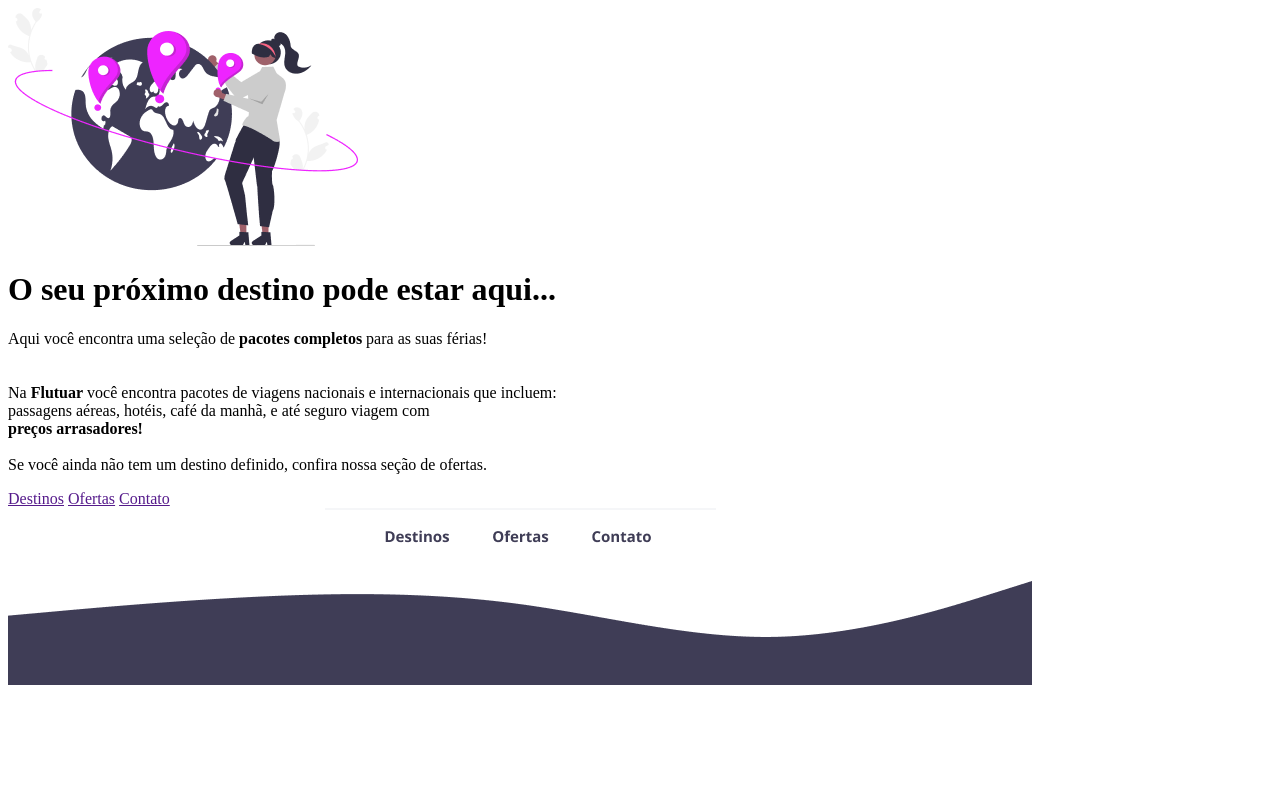
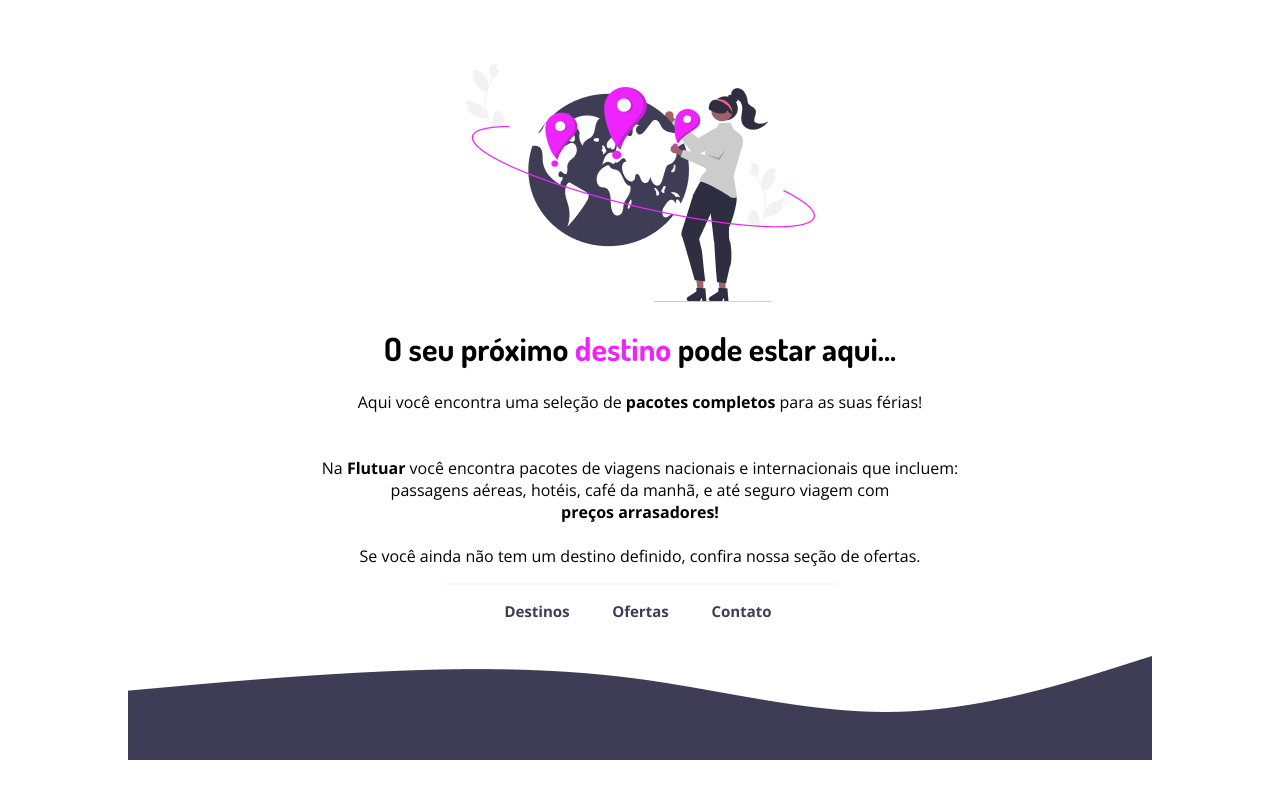
Before and after one commit to lelisson/Projeto-2---Explore---Rockeseat, a plain HTML site: page index.html in a window 1280 px wide. Drawn offline with nearby package versions, Linux system fonts and the light colour scheme.

Commit message:
Colocando cores e espaçamentos

```diff
--- a/index.html
+++ b/index.html
@@ -1,17 +1,23 @@
 <!DOCTYPE html>
 <html lang="pt-br">
 <head>
+
+    <link rel="preconnect" href="https://fonts.googleapis.com">
+    <link rel="preconnect" href="https://fonts.gstatic.com" crossorigin>
+    <link href="https://fonts.googleapis.com/css2?family=Dosis:wght@200..800&family=Inter:wght@100..900&family=Open+Sans:ital,wght@0,300..800;1,300..800&display=swap" rel="stylesheet">
+
     <meta charset="UTF-8">
     <meta name="viewport" content="width=device-width, initial-scale=1.0">
     <title>Pacotes de Viajens</title>
+    <link rel="stylesheet" href="style.css">
 </head>
 <body>
 
-    <div>
+    <div id="hero">
 
         <img src="imagens/img1.png" alt="">
 
-        <h1>O seu próximo destino pode estar aqui...</h1>
+        <h1>O seu próximo <span>destino</span> pode estar aqui...</h1>
 
         <p>
             Aqui você encontra uma seleção de <strong>pacotes completos</strong> para as suas férias!<br/>
@@ -26,19 +32,10 @@
             Se você ainda não tem um destino definido, confira nossa seção de ofertas.
 
         </p>
-        <footer>
-            <a href="">Destinos</a>
-            <a href="">Ofertas</a>
-            <a href="">Contato</a>
-        </footer>
-
-        <img src="imagens/Footer.png" alt="">
 
     </div>
 
-
-
-
+    <img src="imagens/Footer.png" alt="">
 
 
 
--- a/style.css
+++ b/style.css
@@ -0,0 +1,20 @@
+body {font-family: "Open Sans", sans-serif;
+    text-align: center;
+    margin:auto;
+
+}
+
+h1{
+    font-family: "Dosis", sans-serif;
+
+}
+
+span {
+   color:rgba(238, 36, 255, 1);
+
+}
+
+#hero{
+    margin-top: 64px;
+
+}
```
